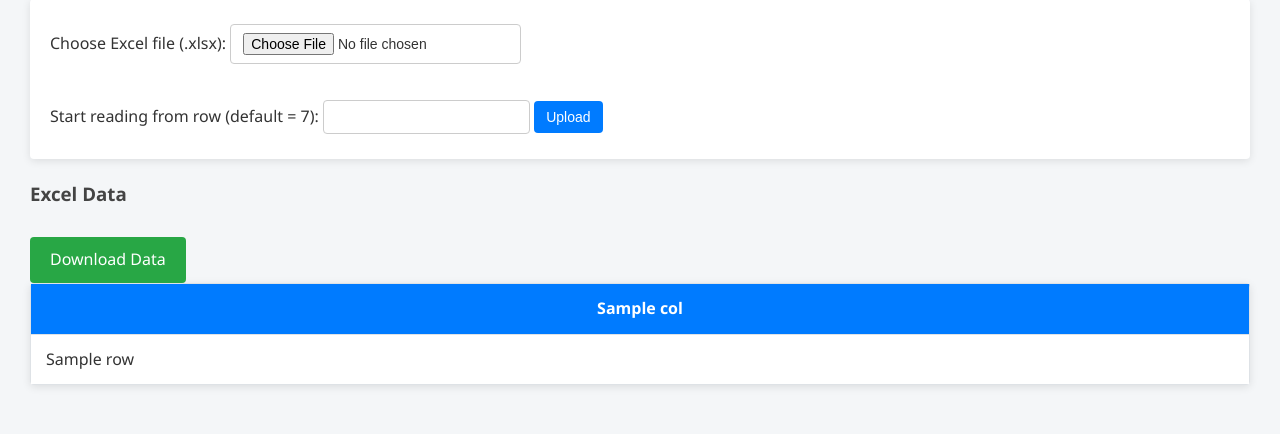
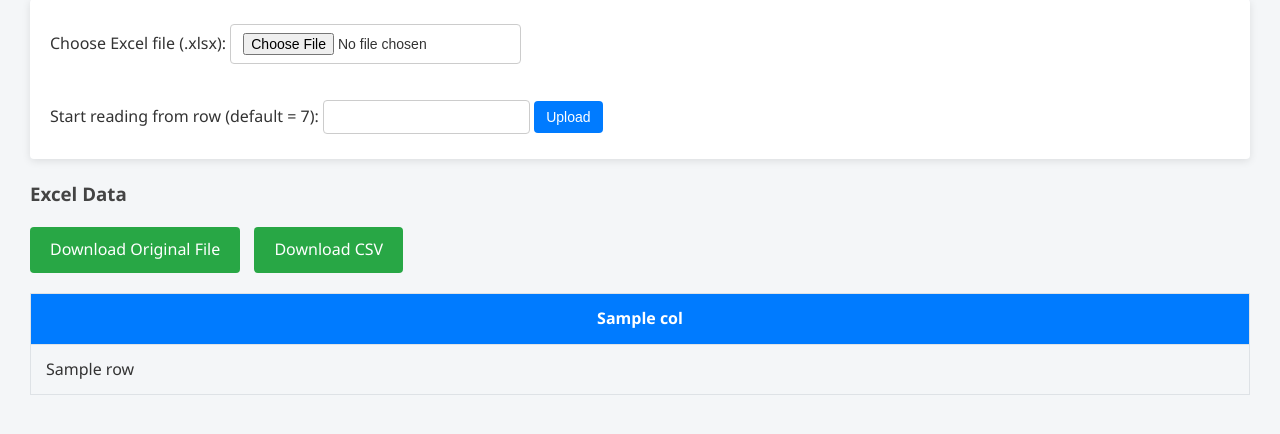
Before and after one commit to abhi1302/excel-viewer, a Flask app: template templates/index.html in a window 1280 px wide. Shown: the part 109-543 px from the top of the page. Run offline with Flask 3, Linux system fonts and the light colour scheme; the template is opened without the code that fills it: most values are stand-ins (such as "Sample title", 1, 10 or a date in 2020).

Commit message:
table enhanced and download button

```diff
--- a/app.py
+++ b/app.py
@@ -3,6 +3,7 @@ import pandas as pd
 import os
 import io
 import json
+import base64
 
 app = Flask(__name__)
 app.secret_key = os.environ.get("SECRET_KEY", "devkey")
@@ -69,20 +70,28 @@ def index():
         file = request.files.get("file")
         if file and (file.filename.endswith(".xlsx") or file.filename.endswith(".xls")):
             try:
-                # Read file for header validation
-                df_raw = pd.read_excel(file, header=None)
+                # Read file bytes for reuse.
+                file_bytes = file.read()
+                # Store original file (Base64 encoded) and filename in session for later download.
+                session['original_file'] = base64.b64encode(file_bytes).decode('utf-8')
+                session['original_filename'] = file.filename
+
+                # Validate headers using a BytesIO stream
+                stream_validation = io.BytesIO(file_bytes)
+                df_raw = pd.read_excel(stream_validation, header=None)
                 errors = validate_excel(df_raw)
 
                 if errors:
                     flash("Excel validation errors encountered.", "error")
                 else:
-                    file.seek(0)
-                    df_data = pd.read_excel(file, header=None, skiprows=row_start - 1)
+                    # Process data starting at row_start
+                    stream_data = io.BytesIO(file_bytes)
+                    df_data = pd.read_excel(stream_data, header=None, skiprows=row_start - 1)
                     df_data.columns = EXPECTED_HEADERS
                     data = df_data.fillna("").to_dict(orient="records")
                     headers = df_data.columns.tolist()
 
-                    # Use default=str to convert Pandas Timestamps to strings
+                    # Store processed data in session (JSON serialization with default=str for Timestamps)
                     session['data'] = json.dumps(data, default=str)
                     session['headers'] = json.dumps(headers)
             except Exception as e:
@@ -94,9 +103,30 @@ def index():
 
     return render_template("index.html", data=data, headers=headers, errors=errors, start_row=row_start)
 
-@app.route("/download")
-def download():
-    # Retrieve data from session
+@app.route("/download_original")
+def download_original():
+    # Retrieve the original file data from the session.
+    original_file_b64 = session.get('original_file')
+    original_filename = session.get('original_filename', "original_file.xlsx")
+    if not original_file_b64:
+        flash("No original file available for download. Please upload an Excel file first.", "error")
+        return redirect(url_for("index"))
+
+    file_bytes = base64.b64decode(original_file_b64)
+    # Determine MIME type based on file extension (simplistic check)
+    if original_filename.endswith(".xls"):
+        mimetype = "application/vnd.ms-excel"
+    else:
+        mimetype = "application/vnd.openxmlformats-officedocument.spreadsheetml.sheet"
+
+    return Response(
+        file_bytes,
+        mimetype=mimetype,
+        headers={"Content-Disposition": f"attachment; filename={original_filename}"}
+    )
+
+@app.route("/download_csv")
+def download_csv():
     data_json = session.get('data')
     headers_json = session.get('headers')
     if not data_json or not headers_json:
@@ -106,10 +136,9 @@ def download():
     data = json.loads(data_json)
     headers = json.loads(headers_json)
 
-    # Convert data into a DataFrame
+    # Convert the data into a DataFrame
     df = pd.DataFrame(data, columns=headers)
 
-    # Save DataFrame to CSV in a memory buffer
     csv_buffer = io.StringIO()
     df.to_csv(csv_buffer, index=False)
     csv_buffer.seek(0)
--- a/static/style.css
+++ b/static/style.css
@@ -48,16 +48,37 @@ input[type="submit"]:focus {
 }
 
 button,
-input[type="submit"] {
+input[type="submit"],
+.download-btn {
   background: #007bff;
   color: #fff;
   border: none;
   cursor: pointer;
+  text-decoration: none;
 }
 
 button:hover,
-input[type="submit"]:hover {
+input[type="submit"]:hover,
+.download-btn:hover {
   background: #0056b3;
+}
+
+/* Download button specific styling */
+.download-buttons {
+  margin-bottom: 10px;
+}
+
+.download-btn {
+  display: inline-block;
+  background: #28a745;
+  padding: 10px 20px;
+  margin-right: 10px;
+  border-radius: 4px;
+  transition: background 0.3s ease;
+}
+
+.download-btn:hover {
+  background: #218838;
 }
 
 /* Error Messages */
@@ -73,18 +94,17 @@ input[type="submit"]:hover {
   padding-left: 20px;
 }
 
-/* Table Styles */
+/* Responsive Table Container */
 .table-container {
-  background: #fff;
-  border-radius: 4px;
-  overflow: hidden;
-  box-shadow: 0 2px 8px rgba(0, 0, 0, 0.1);
+  margin-top: 20px;
+  overflow-x: auto;
 }
 
 table {
   border-collapse: collapse;
   width: 100%;
   table-layout: auto;
+  min-width: 800px;
 }
 
 table thead {
@@ -96,22 +116,7 @@ table th,
 table td {
   padding: 12px 15px;
   border: 1px solid #dee2e6;
-}
-
-/* Download Button */
-.download-btn {
-  display: inline-block;
-  background: #28a745;
-  color: #fff;
-  padding: 10px 20px;
-  margin-top: 10px;
-  text-decoration: none;
-  border-radius: 4px;
-  transition: background 0.3s ease;
-}
-
-.download-btn:hover {
-  background: #218838;
+  white-space: nowrap; /* Prevent cell text from wrapping */
 }
 
 /* Responsive Adjustments */
--- a/templates/index.html
+++ b/templates/index.html
@@ -28,8 +28,11 @@
 
   {% if data %}
     <h3>Excel Data</h3>
-    <!-- Download button (the href should be replaced with your download link route) -->
-	<a href="{{ url_for('download') }}" class="download-btn">Download Data</a>
+    <div class="download-buttons">
+      <!-- Two download buttons: one for original file and one for CSV -->
+      <a href="{{ url_for('download_original') }}" class="download-btn">Download Original File</a>
+      <a href="{{ url_for('download_csv') }}" class="download-btn">Download CSV</a>
+    </div>
     <div class="table-container">
       <table>
         <thead>
```
